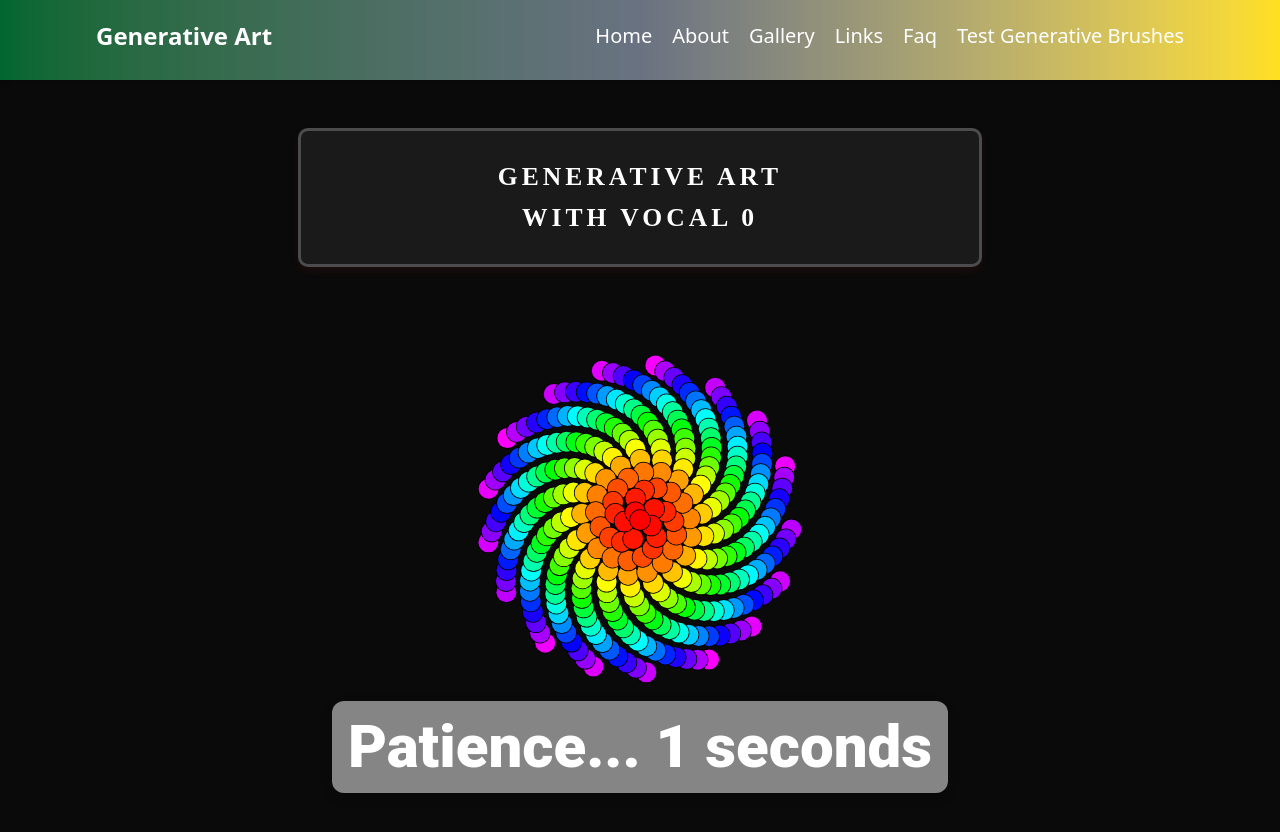
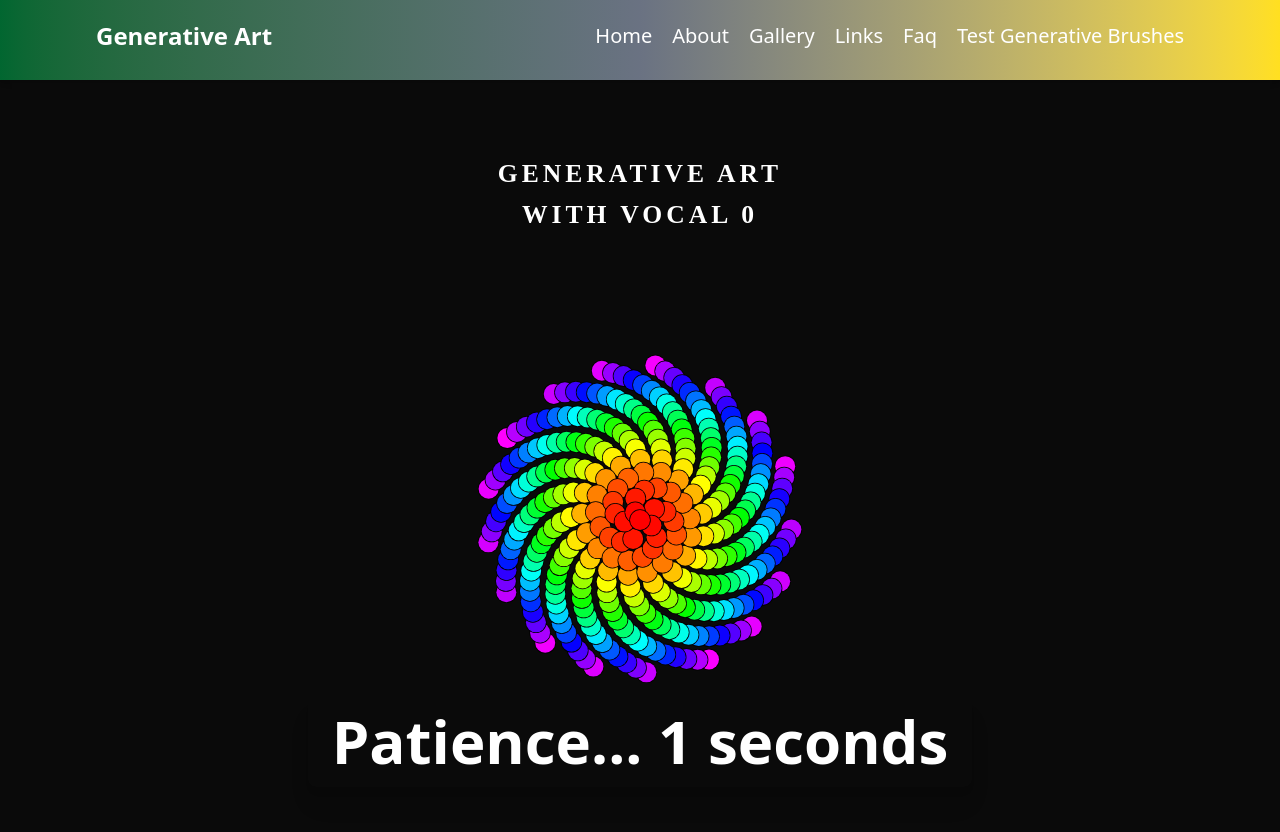
Before and after one commit to Vocal-Art/Vocal-0-Generative-Portofolio, a Vue app: page / in a window 1280 px wide. Shown: the top 832 px of the page. Built offline with nearby package versions, Linux system fonts and the light colour scheme; a web font is replaced by a local one.

Commit message:
new push i will make it

```diff
--- a/src/components/Test_3.vue
+++ b/src/components/Test_3.vue
@@ -11,7 +11,7 @@
     <div v-if="isModalOpen" class="fixed inset-0 flex justify-center items-center bg-black bg-opacity-80 z-50 overflow-hidden max-h-screen">
       <!-- Description -->
       <p v-if="!isDrawing" class="text-white text-1xl font-serif mb-4 absolute top-4 p-5 mx-auto text-center sm:text-left sm:justify-between sm:max-w-3xl sm:w-full bg-green-500 w-[350px]">
-        This canvas displays a dynamic animation effect with particles that follow the position of the mouse or touch points placed over the screen surface.<br>
+        Touch points placing them over the screen surface or follow the position of the mouse. <br> This canvas displays a dynamic animation effect with particles .<br>
         The position, size, and number of particles change randomly over time.
       </p>
 
--- a/src/components/Test_4.vue
+++ b/src/components/Test_4.vue
@@ -115,7 +115,8 @@ export default {
       this.canvas.height = window.innerHeight;
       this.setupTree();
     },
-    setupTree() {
+
+  setupTree() {
   this.counter = 0;
   this.counter2 = 0;
 
@@ -123,7 +124,7 @@ export default {
   this.ctx.clearRect(0, 0, this.canvas.width, this.canvas.height); // Clear canvas, making it transparent
 
   this.ctx.strokeStyle = "rgb(10, 0, 100)";
-  this.trunkLength = 200;  // Fixed trunk length
+  this.trunkLength = 100;  // Fixed trunk length
   this.trunkRadius = 26;   // Fixed trunk radius
   this.trunk();
 }
--- a/src/components/Test_7.vue
+++ b/src/components/Test_7.vue
@@ -36,22 +36,22 @@
 
 
 
-      <button @click="toggleShapes" class="toggle-shapes-button absolute mt-4 top-0 left-1/2 transform -translate-x-1/2 sm:left-1/2 sm:transform sm:-translate-x-1/2 px-4 py-2 bg-yellow-500 text-white rounded-md hover:bg-blue-600 z-10">
+      <button @click="toggleShapes" class="toggle-shapes-button absolute mt-4 top-0 left-1/2 transform -translate-x-1/2 sm:left-1/2 sm:transform sm:-translate-x-1/2 px-4 py-2 bg-black text-white rounded-md hover:bg-blue-600 z-10">
         Toggle Shapes
       </button>
 
       <div class="flex flex-row ">
-        <div class="controls absolute bottom-4 left-5 flex flex-col items-start gap-4 z-10">
+        <div class="controls absolute bottom-4 left-5 flex flex-col items-start gap-4 z-10 ">
         <label class="text-white">Shape Size</label>
-        <input type="range" v-model="shapeSize" min="10" max="150" class="slider w-40" />
+        <input type="range" v-model="shapeSize" min="10" max="150" class="slider w-40 " />
         <span class="text-white">{{ shapeSize }}</span>
       </div>
 
       <!-- Capture Screenshot Button -->
-      <button @click="captureScreenshot" class="mt-140 ml-64 px-5 py-6 bg-blue-500 text-white rounded-md hover:bg-blue-600 lg:mt-290 ">Capture</button>
+      <!-- <button @click="captureScreenshot" class="mt-140 ml-64 px-5 py-6 bg-blue-500 text-white rounded-md hover:bg-blue-600 lg:mt-290 ">Capture</button> -->
 
       <!-- Close Button -->
-      <button @click="closeModal" class="px-8 py-5 bg-red-800 text-white rounded-md hover:bg-red-600 absolute bottom-10 right-4">
+      <button @click="closeModal" class="px-8 py-5 bg-black text-white rounded-md hover:bg-red-600 absolute bottom-10 right-4">
         Close
       </button>
 
--- a/src/style.css
+++ b/src/style.css
@@ -13,16 +13,16 @@ body{
 .xyz {
     font-family: nintendo-nes-font;
     letter-spacing: 4px;
-    background-color: #1a1a1a; /* Dark background */
+
     color: #fff; /* White text */
     padding: 4vw; /* Using relative units for padding */
-    border-radius: 10px;
-    border: 3px solid #4c4c4c; /* Red border */
+
+
     width: 80%; /* Makes the width responsive */
     max-width: 800px; /* Max width for larger screens */
     margin: 20px auto; /* Centers the div */
     text-align: center;
-    box-shadow: 0 4px 8px rgba(199, 40, 40, 0.1); /* Shadow effect */
+
     transition: transform 0.3s ease, box-shadow 0.3s ease; /* Smooth transitions */
     line-height: 1.6; /* Adds spacing between lines */
 }
--- a/src/views/HomeView.vue
+++ b/src/views/HomeView.vue
@@ -172,18 +172,18 @@ html, body {
 
 }
 
-.counter-text {
+/* .counter-text {
   font-family: 'Roboto', sans-serif;
-  color: #fff; /* White text */
+  color: #fff;
   text-align: center;
-  background-color: rgba(216, 216, 216, 0.6); /* Semi-transparent background */
+  background-color: rgba(216, 216, 216, 0.6);
   border-radius: 12px;
-  box-shadow: 0 4px 12px rgba(0, 0, 0, 0.2); /* Shadow effect */
+  box-shadow: 0 4px 12px rgba(0, 0, 0, 0.2);
   padding: 16px;
   max-width: 80%;
   width: fit-content;
   transition: all 0.3s ease-in-out;
-}
+} */
 
 .counter-text:hover {
   background-color: rgba(0, 0, 0, 0.8);
```
